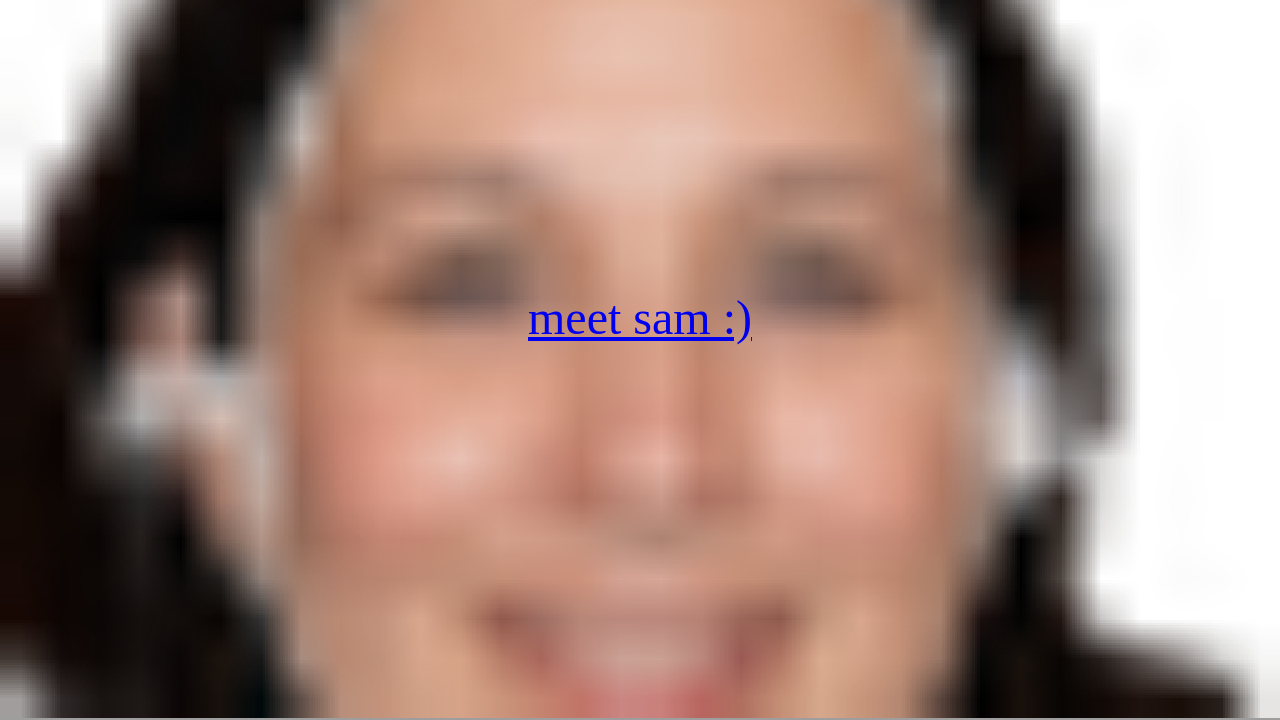
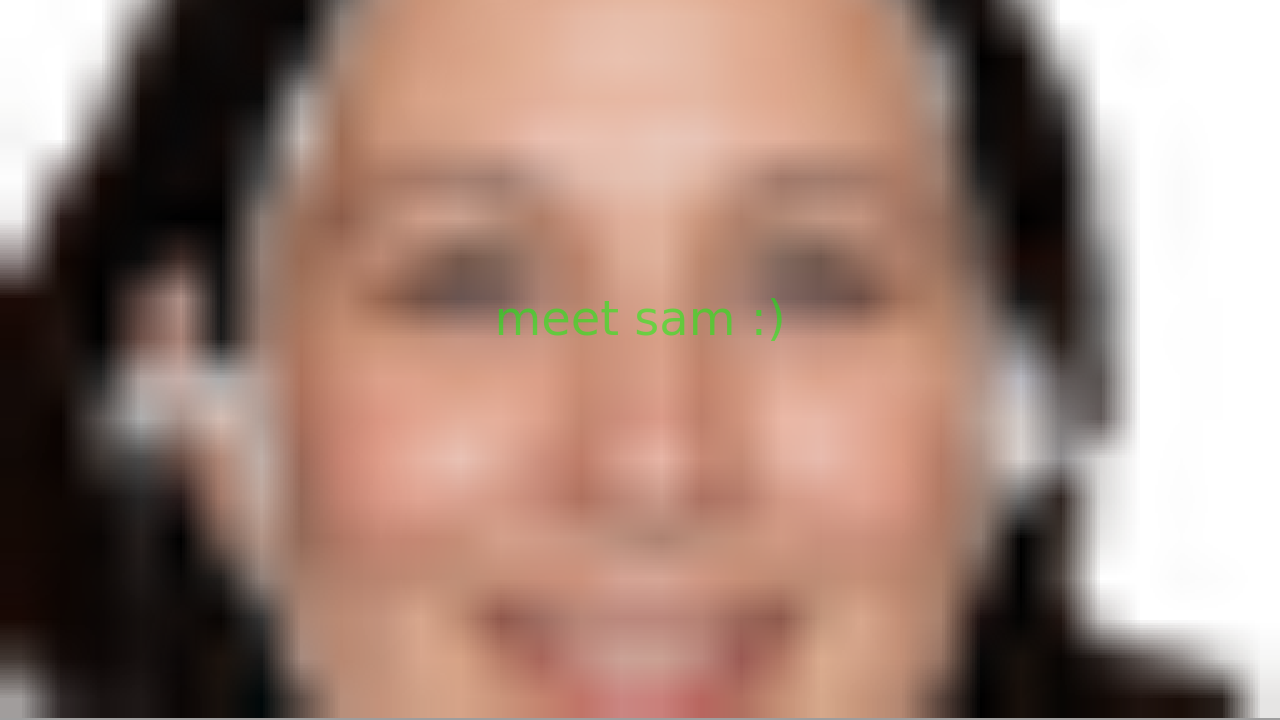
Before and after one commit to sambarandgrill/sambarandgrill.github.io, a plain HTML site: page index.html in a window 1280 px wide. Shown: the part 82-802 px from the top of the page. Drawn offline with Linux system fonts and the light colour scheme; grey boxes are pictures that could not be loaded.

Commit message:
changed font color and removed decoration

```diff
--- a/style/style.css
+++ b/style/style.css
@@ -36,6 +36,9 @@ footer, header, hgroup, menu, nav, section {
 body {
 	line-height: 1;
 	height: 100vh;
+	font-family:'Monotype Corsiva','Apple Chancery','ITC Zapf Chancery','URW Chancery L',cursive;
+	color: hsla(120,100%,50%,0.3);
+	text-decoration: none;
 }
 ol, ul {
 	list-style: none;
@@ -54,7 +57,10 @@ table {
 }
 
 /*rachey's code :)*/
-
+a{
+color: hsla(120,100%,50%,0.5);
+        text-decoration: none;
+}
 .container{
 	width: 100%;
 	height: 100%;
```
